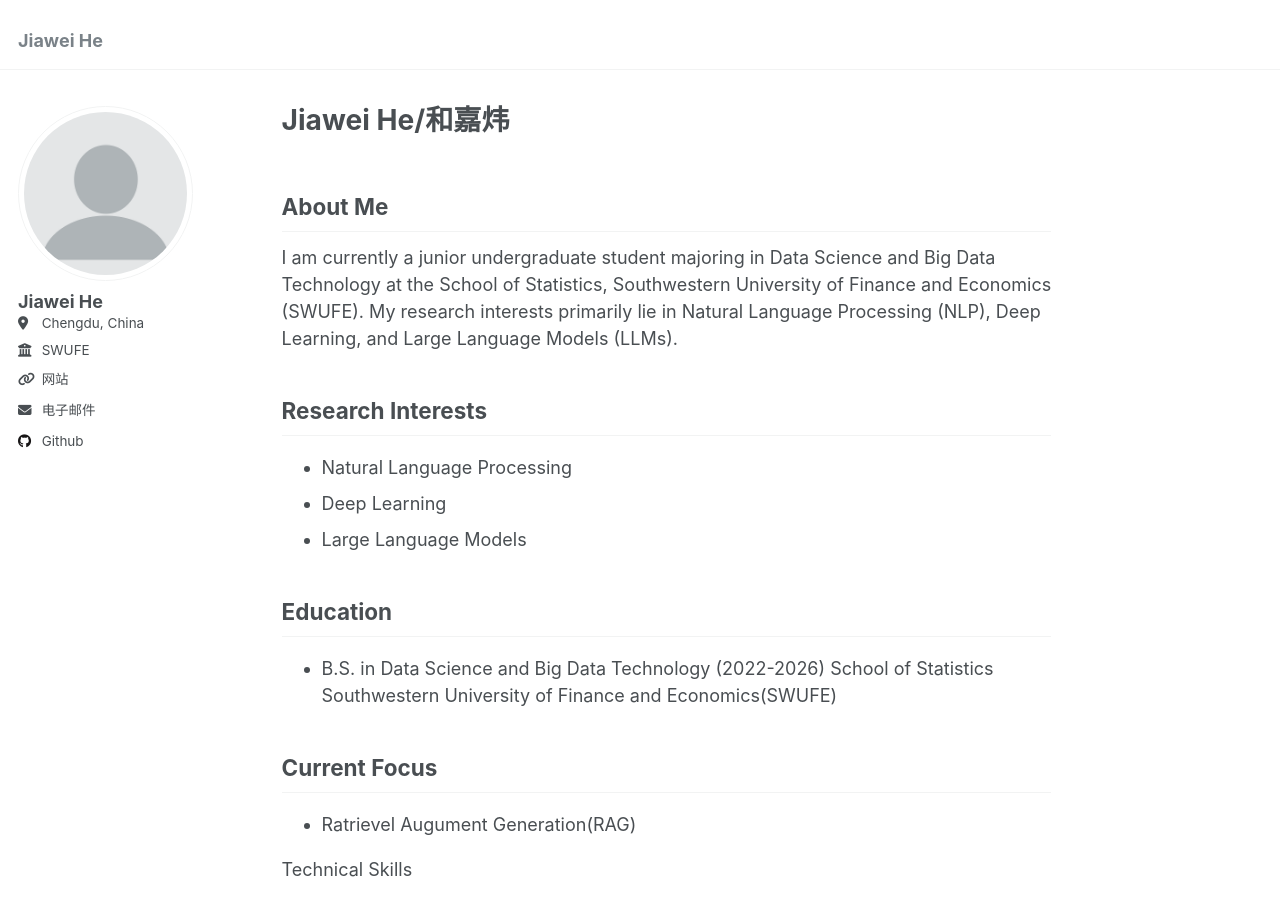
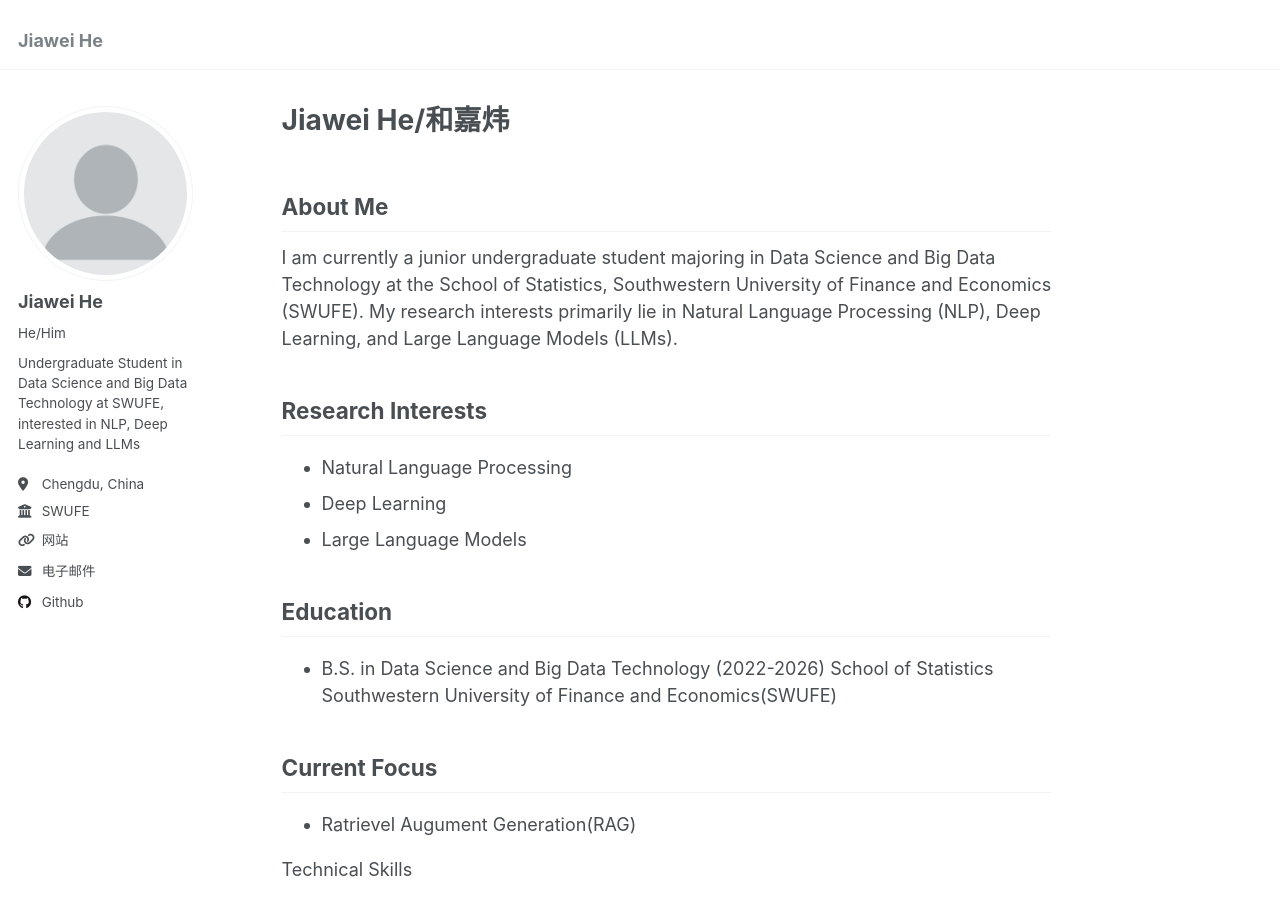
Before and after one commit to Hepisces/JiaweiHe.github.io, a Jekyll site: the page built from _pages/about.md, in a window 1280 px wide and 900 px high. Built offline with Jekyll 4.4.1, drawn with Linux system fonts in a browser that asks for light colours.

Commit message:
Update _config.yml

```diff
--- a/_config.yml
+++ b/_config.yml
@@ -23,8 +23,8 @@ author:
   # Biographic information
   avatar           : "profile.png"
   name             : "Jiawei He"
-  # pronouns         : "He/Him"
-#   bio              : "Undergraduate Student in Data Science and Big Data Technology at SWUFE, interested in NLP, Deep Learning and LLMs"
+  pronouns         : "He/Him"
+  bio              : "Undergraduate Student in Data Science and Big Data Technology at SWUFE, interested in NLP, Deep Learning and LLMs"
   location         : "Chengdu, China"
   employer         : "SWUFE"
   uri              : "https://hepisces.github.io/JiaweiHe.github.io/"
```
